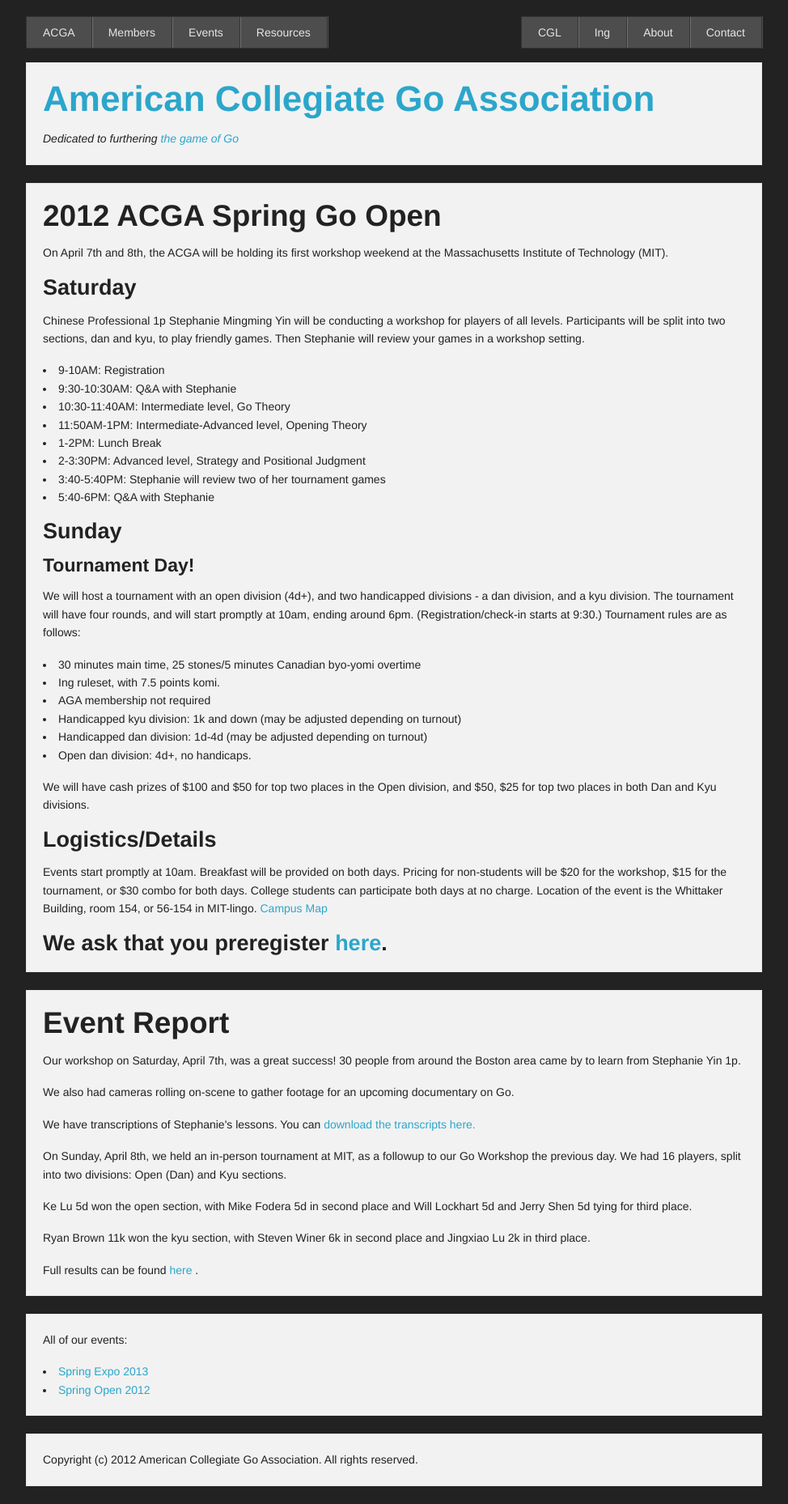
After one commit to brilee/ACGA-website, a Django app: template templates/ACGA/spring_open_2012.html in a window 1280 px wide. The commit adds this page. Shown: the whole page at 81% size, without its empty margins (153-1127 px from the left). Run offline with Django 3.2, Linux system fonts and the light colour scheme; the template is opened without the code that fills it, so the values that code supplies are empty.

Commit message:
Eliminated News section from website and replaced it with Events section. Refactored templates to eliminate Latest News sidebar.

```diff
--- a/templates/ACGA/base_ACGA.html
+++ b/templates/ACGA/base_ACGA.html
@@ -6,8 +6,7 @@
 	<ul class="nav-bar left">
 		<li><a href="/">ACGA</a></li>
 		<li><a href="/members/">Members</a></li>
-		<li><a href="/news/">News</a></li>
-		<li><a href="/ing/">Ing</a></li>
+		<li><a href="/events/">Events</a></li>
 		<li><a href="/resources/">Resources</a></li>
 	</ul>
 	</div>
@@ -15,29 +14,10 @@
 	<div class="five columns">
 	<ul class="nav-bar right">
 		<li><a href="/CGL/">CGL</a></li>
+		<li><a href="/ing/">Ing</a></li>
 		<li><a href="/about/" id="aboutnav">About</a></li>
-		<li><a href="/contact/" id="contactnav">Contact us</a></li>
+		<li><a href="/contact/" id="contactnav">Contact</a></li>
 	</ul>
 	</div>
 
 {% endblock navigation %}
-
-{% block logo %}
-<div class="panel">
-<div id="logo" >
-	<h1><a href="/home/">American Collegiate Go Association </a></h1>
-	<p><em> Dedicated to furthering <a href="http://en.wikipedia.org/wiki/Go_(game)">the game of Go</a></em></p>
-</div>
-</div>
-{% endblock logo %}
-
-{% block sidebar %}
-<div class="panel">
-<h2>Latest News</a></h2>
-<ul>
-{% for news in sidebar_latest_news %}
-	<li><a href="/news/{{news.id}}">{{news.tagline}}</a></li>
-{% endfor %}
-</ul>
-</div>
-{% endblock sidebar %}
--- /dev/null
+++ b/templates/ACGA/event_template.html
@@ -0,0 +1,27 @@
+{% extends "base_ACGA.html" %}
+
+{% block content %}
+
+<div class="row">
+	<div class="twelve columns">
+	<div class="panel">
+	{% block maintext %}
+	<p>Default maintext</p>
+	{% endblock maintext %}
+	</div>
+	</div>
+</div>
+
+<div class="row">
+	<div class="twelve columns">
+		<div class="panel">
+		<p> All of our events:</p>
+		<ul>
+			<li><a href="/events/spring_expo_2013/">Spring Expo 2013</a></li>
+			<li><a href="/events/spring_open_2012/">Spring Open 2012</a></li>
+		</ul>
+		</div>
+	</div>
+</div>
+
+{% endblock content %}
--- /dev/null
+++ b/templates/ACGA/spring_open_2012.html
@@ -0,0 +1,63 @@
+{% extends "event_template.html" %}
+
+{% block maintext %}
+
+<h2> 2012 ACGA Spring Go Open </h2>
+
+<p>On April 7th and 8th, the ACGA will be holding its first workshop weekend at the Massachusetts Institute of Technology (MIT).</p>
+
+<h3>Saturday</h3>
+<p>Chinese Professional 1p Stephanie Mingming Yin will be conducting a workshop for players of all levels.  Participants will be split into two sections, dan and kyu, to play friendly games.  Then Stephanie will review your games in a workshop setting.</p>
+
+<ul>
+<li> 9-10AM: Registration</li>
+<li> 9:30-10:30AM: Q&A with Stephanie</li>
+<li> 10:30-11:40AM: Intermediate level, Go Theory </li>
+<li> 11:50AM-1PM: Intermediate-Advanced level, Opening Theory </li>
+<li> 1-2PM: Lunch Break</li>
+<li> 2-3:30PM: Advanced level, Strategy and Positional Judgment</li>
+<li>3:40-5:40PM: Stephanie will review two of her tournament games</li>
+<li>5:40-6PM: Q&A with Stephanie</li>
+</ul>
+
+<h3>Sunday</h3>
+<h4>Tournament Day!</h4>
+
+<p>We will host a tournament with an open division (4d+), and two handicapped divisions - a dan division, and a kyu division. The tournament will have four rounds, and will start promptly at 10am, ending around 6pm. (Registration/check-in starts at 9:30.) Tournament rules are as follows:</p>
+
+<ul>
+<li> 30 minutes main time, 25 stones/5 minutes Canadian byo-yomi overtime </li>
+<li> Ing ruleset, with 7.5 points komi. </li>
+<li> AGA membership not required </li>
+<li> Handicapped kyu division: 1k and down (may be adjusted depending on turnout)</li>
+<li> Handicapped dan division: 1d-4d (may be adjusted depending on turnout)</li>
+<li> Open dan division: 4d+, no handicaps.</li>
+</ul>
+
+<p>We will have cash prizes of $100 and $50 for top two places in the Open division, and $50, $25 for top two places in both Dan and Kyu divisions.</p>
+
+<h3>Logistics/Details</h3>
+
+<p>Events start promptly at 10am. Breakfast will be provided on both days. Pricing for non-students will be $20 for the workshop, $15 for the tournament, or $30 combo for both days. College students can participate both days at no charge. Location of the event is the Whittaker Building, room 154, or 56-154 in MIT-lingo. <a href="http://whereis.mit.edu/?go=56">Campus Map</a></p>
+
+<h3> We ask that you preregister <b><a target="_blank" href="https://docs.google.com/spreadsheet/viewform?formkey=dDRpcWZUZ25vNGFxaVhKUlhGUXBadXc6MQ">here</a></b>.</h3>
+
+</div>
+<div class="panel">
+
+<h2>Event Report </h2>
+
+<p>Our workshop on Saturday, April 7th, was a great success! 30 people from around the Boston area came by to learn from Stephanie Yin 1p. </p>
+
+<p>We also had cameras rolling on-scene to gather footage for an upcoming documentary on Go. </p>
+
+<p>We have transcriptions of Stephanie's lessons. You can <a href="/site_media/sgf/ACGA_Go_Workshop_April_2012.zip">download the transcripts here.</a></p>
+
+<p>On Sunday, April 8th, we held an in-person tournament at MIT, as a followup to our Go Workshop the previous day. We had 16 players, split into two divisions: Open (Dan) and Kyu sections.</p>
+
+<p>Ke Lu 5d won the open section, with Mike Fodera 5d in second place and Will Lockhart 5d and Jerry Shen 5d tying for third place.</p>
+
+<p>Ryan Brown 11k won the kyu section, with Steven Winer 6k in second place and Jingxiao Lu 2k in third place.</p>
+
+<p>Full results can be found <a href="https://docs.google.com/spreadsheet/ccc?key=0AlmouIN9gbrVdEtYNzIySkFlSmxnS2NvUEJkY1dfLWc"> here </a>.</p>
+{% endblock maintext %}
--- a/templates/basebase.html
+++ b/templates/basebase.html
@@ -47,15 +47,13 @@
 	<ul class="nav-bar right">
 		<li><a href="/" id="homenav">ACGA</a></li>
 		<li><a href="/CGL/" id="CGLnav">CGL</a></li>
+		<li><a href="/ing/">Ing</a></li>
 		<li><a href="/about/" id="aboutnav">About</a></li>
 		<li><a href="/contact/" id="contactnav">Contact us</a></li>
 	</ul>
 	</div>
 	{% endblock navigation %}
 </div>
-
-<!-- Page content -->
-{% block content %}
 
 <!-- Banner -->
 <div class="row">
@@ -69,28 +67,19 @@
 	</div>
 </div>
 
-<!-- Sidebar and Content -->
+<!-- Page content -->
+{% block content %}
+
 <div class="row">
-
-<!-- Content -->
-	<div class="eight columns">
+	<div class="twelve columns">
 	<div class="panel">
 	{% block maintext %}
 	<p>Default maintext</p>
 	{% endblock maintext %}
 	</div>
 	</div>
+</div>
 
-<!-- Sidebar -->
-	<aside class="four columns">
-	{% block sidebar %}
-	<div class="panel">
-	<p>Default sidebar</p>
-	</div>
-	{% endblock sidebar %}
-	</aside>
-
-</div>
 {% endblock content %}
 
 <!-- Footer -->
```
Also changed, not shown: ACGA/urls.py (+11 -2 lines), ACGA/views.py (+0 -10 lines), templates/ACGA/home.html (+5 -18 lines), templates/ACGA/sidebar_aboutus.html (+20 -2 lines), templates/ACGA/spring_expo_2013.html (added, +14 -0 lines), templates/CGL/CGL.html (+0 -8 lines), templates/CGL/base_CGL.html (+16 -3 lines).
